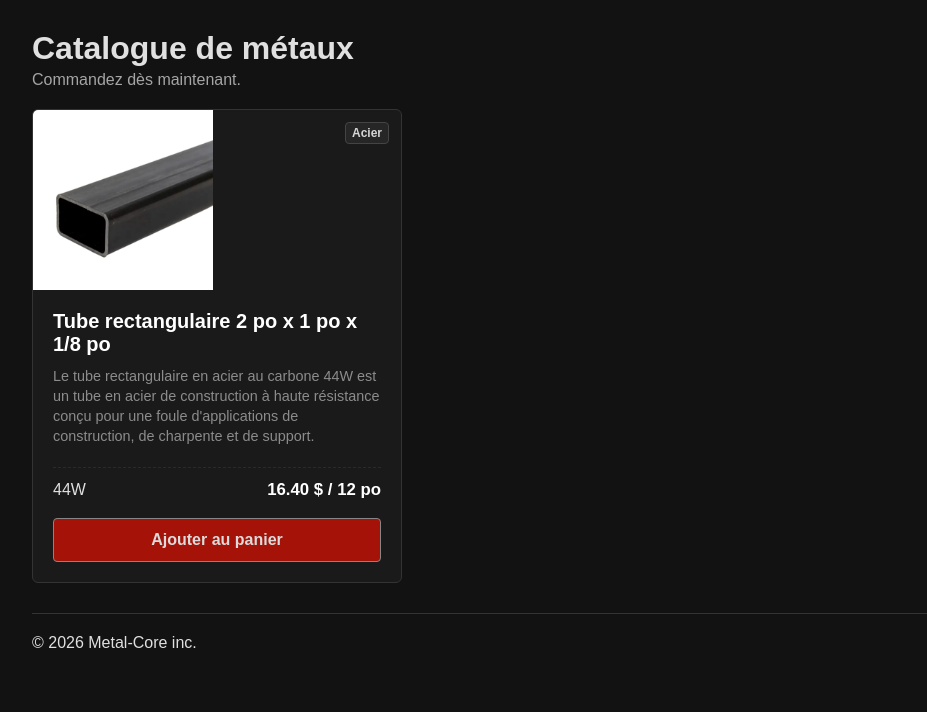
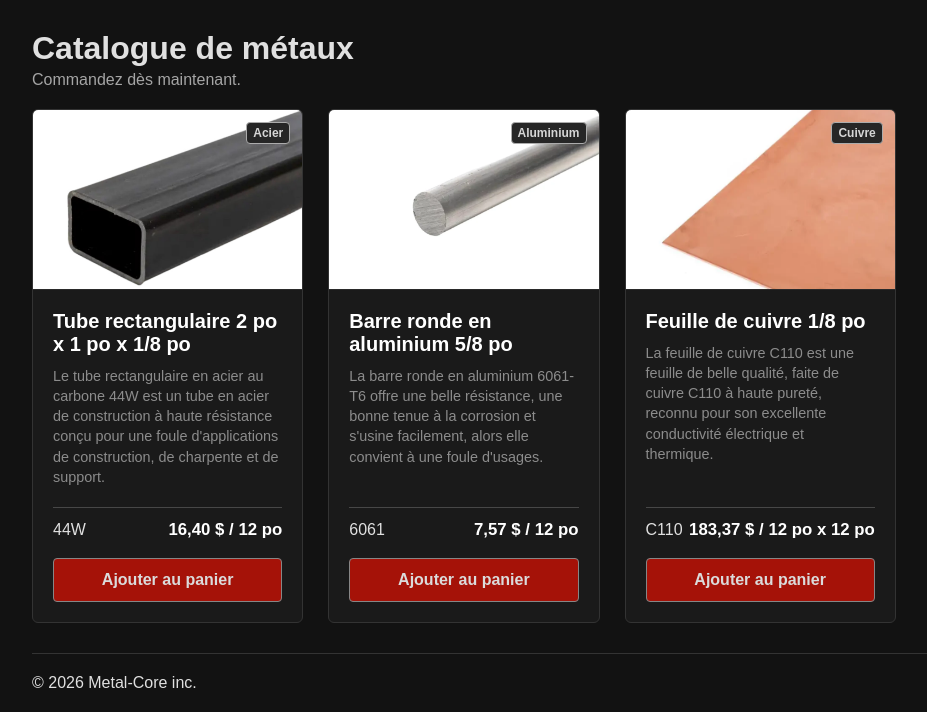
Before and after one commit to alexbed98/php.pfi.com, a PHP site: page /catalog in a window 1280 px wide. Shown: the part 100-812 px from the top of the page, without its empty margins (28-955 px from the left). Before the commit the page ends 748 px from the top, so only its background shows below. Run offline with PHP 8.4, Linux system fonts and the light colour scheme; some libraries are stand-ins or nearby versions.

Commit message:
catalogue

```diff
--- a/public/css/catalog.css
+++ b/public/css/catalog.css
@@ -11,7 +11,7 @@
 .catalog-grid {
     margin-top: 20px;
     display: grid;
-    grid-template-columns: repeat(auto-fill, minmax(320px, 1fr));
+    grid-template-columns: repeat(auto-fill, minmax(250px, 1fr));
     gap: 25px;
 }
 
@@ -36,7 +36,7 @@
     top: 12px;
     right: 12px;
     background-color: #262626;
-    border: 1px solid #444444;
+    border: 1px solid #acacac;
     color: #d6d6d6;
     font-size: 0.75rem;
     font-weight: bold;
@@ -44,11 +44,20 @@
     border-radius: 4px;
 }
 
+.img-container {
+    width: 100%;
+    height: 180px;
+    background-color: #111111;
+    overflow: hidden;
+    border-bottom: 1px solid #2a2a2a;
+}
+
 .product-img {
-    height: 180px;
-    display: flex;
-    align-items: center;
-    justify-content: center;
+    width: 100%;
+    height: 100%;
+    object-fit: cover;
+    object-position: center;
+    display: block;
 }
 
 .product-info {
@@ -72,14 +81,13 @@
     flex-grow: 1;
 }
 
-/* Métadonnées (taille et prix) */
 .product-meta {
     display: flex;
     justify-content: space-between;
     align-items: center;
     margin-bottom: 18px;
     padding-top: 12px;
-    border-top: 1px dashed #2a2a2a;
+    border-top: 1px solid #474747;
 }
 
 .product-price {
--- a/public/css/home.css
+++ b/public/css/home.css
@@ -11,7 +11,6 @@
     display: flex;
     align-items: center;
 }
-
 
 .home-content {
     max-width: 650px;
@@ -31,3 +30,8 @@
     line-height: 1.6;
     margin-bottom: 30px;
 }
+
+.home-content h1,
+.home-content p {
+    text-shadow: 0 6px 12px rgba(0, 0, 0, 1);
+}
--- a/public/css/main.css
+++ b/public/css/main.css
@@ -21,7 +21,7 @@ a:hover {
 }
 
 .active-page-link {
-    color: #949494;
+    color: #888888;
     border-bottom: 2px solid #949494;
     padding-bottom: 4px;
 }
--- a/template/catalog-view.php
+++ b/template/catalog-view.php
@@ -10,14 +10,52 @@
         <article class="product-card">
             <div class="product-material">Acier</div>
             <div class="img-container">
-                <img src="/public/img/placeholder-metal.jpg" alt="un beau gros tube en metal" class="product-img"/>
+                <img src="/public/img/placeholder-metal.jpg" alt="un beau gros morceau de metal" class="product-img" />
             </div>
             <div class="product-info">
                 <h3>Tube rectangulaire 2 po x 1 po x 1/8 po</h3>
-                <p class="product-desc">Le tube rectangulaire en acier au carbone 44W est un tube en acier de construction à haute résistance conçu pour une foule d'applications de construction, de charpente et de support. </p>
+                <p class="product-desc">Le tube rectangulaire en acier au carbone 44W est un tube en acier de
+                    construction à haute résistance conçu pour une foule d'applications de construction, de charpente et
+                    de support. </p>
                 <div class="product-meta">
                     <span class="product-grade">44W</span>
-                    <span class="product-price">16.40 $ / 12 po</span>
+                    <span class="product-price">16,40 $ / 12 po</span>
+                </div>
+                <a href="#" class="btn-primary">Ajouter au panier</a>
+            </div>
+        </article>
+
+        <article class="product-card">
+            <div class="product-material">Aluminium</div>
+            <div class="img-container">
+                <img src="/public/img/placeholder-metal-2.webp" alt="un beau gros morceau de metal"
+                    class="product-img" />
+            </div>
+            <div class="product-info">
+                <h3>Barre ronde en aluminium 5/8 po</h3>
+                <p class="product-desc">La barre ronde en aluminium 6061-T6 offre une belle résistance, une bonne tenue
+                    à la corrosion et s'usine facilement, alors elle convient à une foule d'usages. </p>
+                <div class="product-meta">
+                    <span class="product-grade">6061</span>
+                    <span class="product-price">7,57 $ / 12 po</span>
+                </div>
+                <a href="#" class="btn-primary">Ajouter au panier</a>
+            </div>
+        </article>
+
+        <article class="product-card">
+            <div class="product-material">Cuivre</div>
+            <div class="img-container">
+                <img src="/public/img/placeholder-metal-3.webp" alt="un beau gros morceau de metal"
+                    class="product-img" />
+            </div>
+            <div class="product-info">
+                <h3>Feuille de cuivre 1/8 po</h3>
+                <p class="product-desc">La feuille de cuivre C110 est une feuille de belle qualité, faite de cuivre C110
+                    à haute pureté, reconnu pour son excellente conductivité électrique et thermique. </p>
+                <div class="product-meta">
+                    <span class="product-grade">C110</span>
+                    <span class="product-price">183,37 $ / 12 po x 12 po</span>
                 </div>
                 <a href="#" class="btn-primary">Ajouter au panier</a>
             </div>
--- a/template/head.php
+++ b/template/head.php
@@ -1,7 +1,7 @@
 <head>
     <meta charset="UTF-8">
     <meta name="viewport" content="width=device-width, initial-scale=1.0">
-    <title>Metal-core</title>
+    <title>Metal-Core inc.</title>
 
     <link rel="stylesheet" href="<?= CSS . '/main.css' ?>">
     <link rel="stylesheet" href="<?= CSS . '/header.css' ?>">
```
Also changed, not shown: public/img/placeholder-metal-2.webp (added), public/img/placeholder-metal-3.webp (added).
